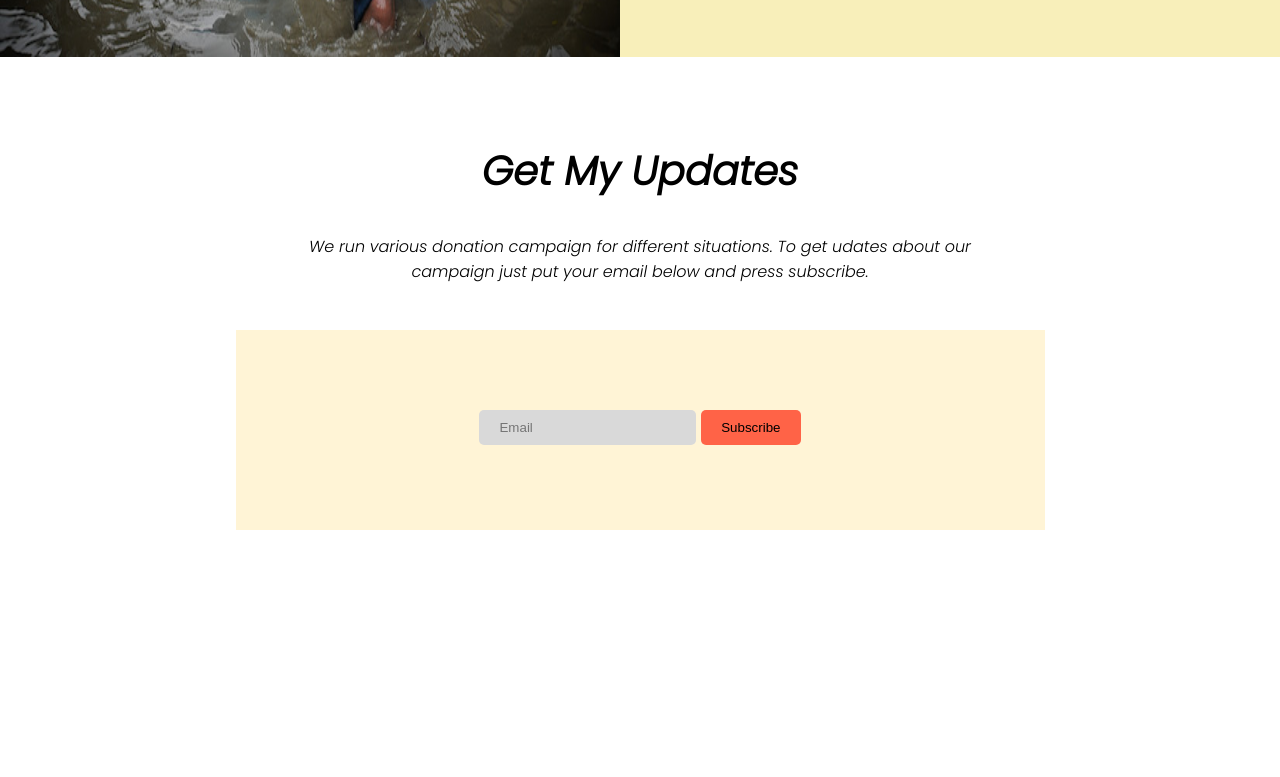
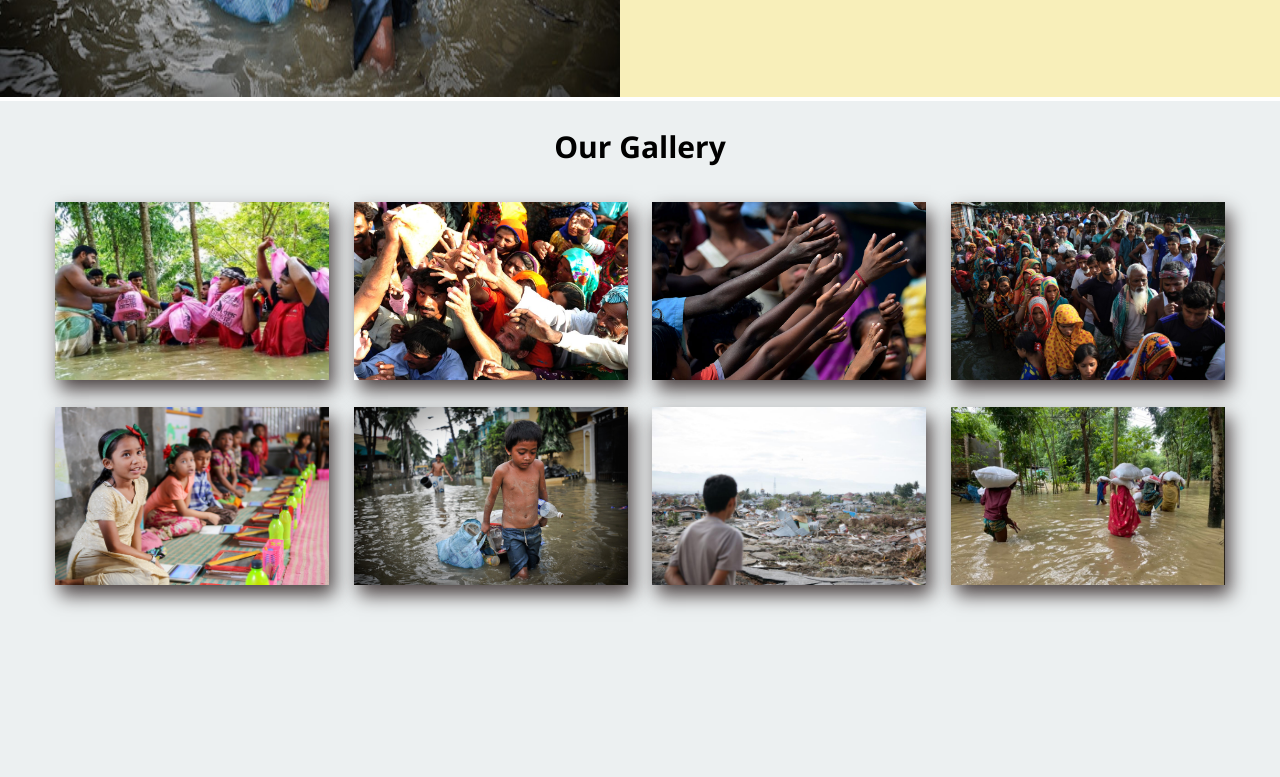
Before and after one commit to marufprocode/Assignment-1-Charity, a plain HTML site: page index.html in a window 1280 px wide. Shown: the part 3183-3960 px from the top of the page. Drawn offline with nearby package versions, Linux system fonts and the light colour scheme; a web font is replaced by a local one.

Commit message:
final for assignment

```diff
--- a/index.html
+++ b/index.html
@@ -46,7 +46,7 @@
                <img src="./icons/food.png" alt="foodicon">
             </div>
             <div class="planbox-txt">
-               <h2>Food for a family</h2>
+               <h2>Emergency Food Supply</h2>
                <p>We’ve put this fundraiser together to make it easier for us to respond to this devastating situation. They are calling for our help.
                </p>
             </div>
@@ -56,7 +56,7 @@
                <img src="./icons/shelter.png" alt="foodicon">
             </div>
             <div class="planbox-txt">
-               <h2>Shelter for a family</h2>
+               <h2>Shelter for Homeless</h2>
                <p>The money from this fundraiser will be distributed to the family those who really seek for help. We appreciate however much you can give. </p>
             </div>
          </div>
@@ -65,7 +65,7 @@
                <img src="./icons/Frame-1.png" alt="foodicon">
             </div>
             <div class="planbox-txt">
-               <h2>Education for a child</h2>
+               <h2>Education for everyone</h2>
                <p>Support the most deprived children to access education in Sylhet. We urgently need financial assistance to help these children get back into school.</p>
             </div>
          </div>
@@ -89,6 +89,20 @@
       </div>
       <div class="logo2"></div>
       <div class="logo3"></div>
+      </div>
+   </section>
+
+   <section class="gallery-sec">
+      <h2>Our Gallery</h2>
+      <div class="gallery-img">
+         <img src="./images/donation11.jpg" alt="">
+         <img src="./images/donation0.jpg" alt="">
+         <img src="./images/donation13.jpg" alt="">
+         <img src="./images/donation7.jpg" alt="">
+         <img src="./images/Education donation.jpg" alt="">
+         <img src="./images/selected-1.jpg" alt="">
+         <img src="./images/file-1.jpg" alt="">
+         <img src="./images/file-2.jpg" alt="">
       </div>
    </section>
 
--- a/style.css
+++ b/style.css
@@ -157,6 +157,38 @@ body {
    padding: 20px;
    margin-top: 20px;
 }
+
+.gallery-sec{
+   background-color: #ecf0f1;
+   display: inline-block;
+   height: 100vh;
+   font-family: 'Poppins', sans-serif;
+}
+
+.gallery-img img{
+   display: inline-flex;
+   width: 274px;
+   height: 178px;
+   margin: 10px;
+   box-shadow: 5px 10px 18px #4b4242;
+}
+
+.gallery-img{
+   display: inline-block;
+   margin-left: auto;
+   margin: 0 auto;
+   vertical-align: middle;
+   text-align: center;
+}
+
+.gallery-sec h2{
+   text-align: center;
+   font-family: 'Segoe UI', Tahoma, Geneva, Verdana, sans-serif;
+   font-size: 30px;
+
+
+}
+
 /* .sec-blog{
    background-color: #ffffff;
    height: 100vh;
@@ -210,7 +242,7 @@ body {
    display: inline-flex;
    font-family: 'Poppins', sans-serif;
    background-color: #F8EFBA;
-   margin-top: 40px;
+   margin-top: 80px;
 }
 .new-blog-text h2{
    text-transform: uppercase;
```
Also changed, not shown: images/Screenshot_1.jpg (added), images/file-1.jpg (added), images/file-2.jpg (added), images/file2.jpeg (added), images/iftar_gallery_1.jpg (added).
